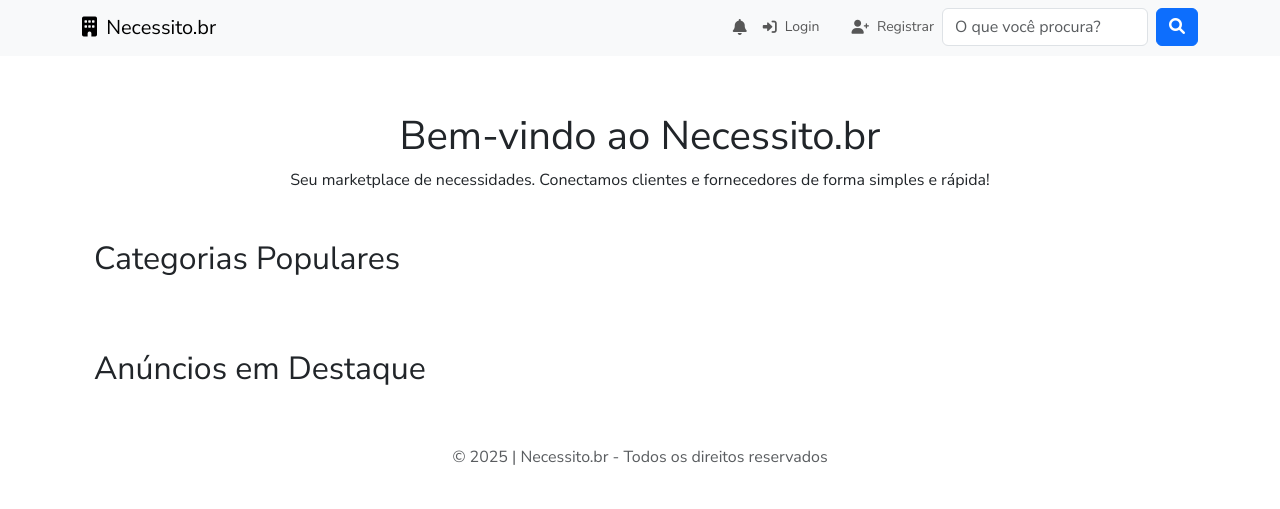
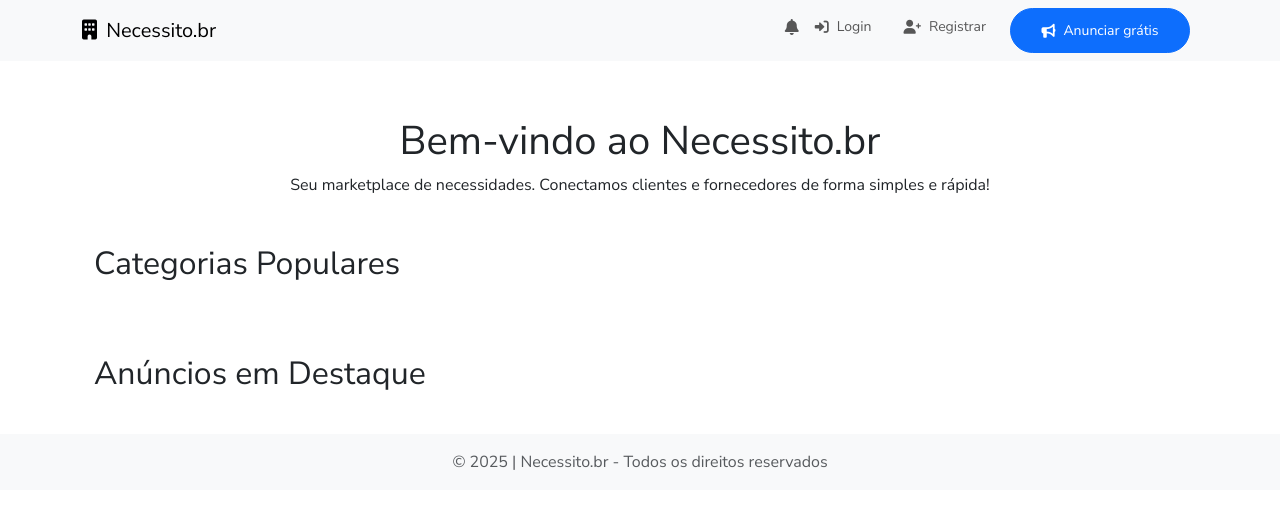
Before and after one commit to melojrx/necessito, a Django app: page / in a window 1280 px wide. Shown: the top 509 px of the page. Run offline with Django 5.2, Linux system fonts and the light colour scheme; data that the repository does not hold is empty.

Commit message:
ajuste de footer

```diff
--- a/ads/templates/home.html
+++ b/ads/templates/home.html
@@ -99,7 +99,7 @@
     </div>
     {% endif %}
     {% if anuncios_proximos %}
-    <h2 class="mb-4 mt-5">Anúncios Próximos</h2>
+    <h2 class="mb-4 mt-5">Anúncios nas proximidades</h2>
     <div class="row d-flex align-items-stretch">
         {% for anuncio in anuncios_proximos %}
             <div class="col-lg-4 col-md-4 col-sm-6 d-flex mb-4">
--- a/templates/base.html
+++ b/templates/base.html
@@ -44,15 +44,12 @@
         </div>
     </div>
 
-    {% include 'components/_footer.html' %}
 
     <!-- (1) jQuery -->
     <script src="https://code.jquery.com/jquery-3.6.0.min.js"></script>
 
     <!-- (2) jQuery Mask Plugin -->
     <script src="https://cdnjs.cloudflare.com/ajax/libs/jquery.mask/1.14.16/jquery.mask.min.js"></script>
-
-
 
     {% block extra_scripts %}{% endblock %}
     <!-- Scripts do Bootstrap via CDN -->
@@ -81,4 +78,5 @@
       });
     </script>
 </body>
+{% include 'components/_footer.html' %}
 </html>
--- a/templates/components/_footer.html
+++ b/templates/components/_footer.html
@@ -1,5 +1,5 @@
-<footer class="footer mt-auto py-3 text-center">
-    <div class="container">
-      <span class="text-muted"> © 2025 | Necessito.br - Todos os direitos reservados </span>
-    </div>
-  </footer>
+<footer class="stick-footer bg-light text-center py-3 mt-auto" style="bottom: 0; width: 100%;">
+  <div class="container-fluid text-center">
+      <span class="text-muted">© 2025 | Necessito.br - Todos os direitos reservados</span>
+  </div>
+</footer>
--- a/templates/components/_header.html
+++ b/templates/components/_header.html
@@ -49,16 +49,17 @@
                                 </a></li>
                         </ul>
                     </li>
-
-                    <!-- Botão "Anunciar grátis" -->
-                    <li class="nav-item ms-lg-3">
-                        <a href="{% url 'necessidade_create' %}"
-                            class="btn btn-primary text-white px-4 py-2 rounded-pill d-flex align-items-center justify-content-center me-2"
-                            style="font-size: 14px; height: 45px; min-width: 180px; white-space: nowrap;">
-                            <i class="fas fa-bullhorn me-2"></i> Anunciar grátis
-                        </a>
+                    <!-- Barra de Pesquisa -->
+                    <li class="nav-item w-100 mt-2 mt-lg-0">
+                        <form >
+                            <div class="input-group">
+                                <input type="text" class="form-control" placeholder="O que você procura?">
+                                <button class="btn btn-primary" type="submit">
+                                    <i class="fas fa-search"></i>
+                                </button>
+                            </div>
+                        </form>
                     </li>
-
 
                     {% else %}
                     <!-- Links de Login e Registro -->
@@ -74,15 +75,15 @@
                     </li>
                     {% endif %}
 
-                    <!-- Barra de Pesquisa -->
-                    <li class="nav-item w-100 mt-2 mt-lg-0">
-                        <form class="d-flex">
-                            <input type="text" class="form-control me-2" placeholder="O que você procura?">
-                            <button class="btn btn-primary" type="submit">
-                                <i class="fas fa-search"></i>
-                            </button>
-                        </form>
+                    <!-- Botão "Anunciar grátis" -->
+                    <li class="nav-item ms-lg-3">
+                        <a href="{% url 'necessidade_create' %}"
+                            class="btn btn-primary text-white px-4 py-2 rounded-pill d-flex align-items-center justify-content-center me-2"
+                            style="font-size: 14px; height: 45px; min-width: 180px; white-space: nowrap;">
+                            <i class="fas fa-bullhorn me-2"></i> Anunciar grátis
+                        </a>
                     </li>
+
                 </ul>
             </div>
         </div>
```
